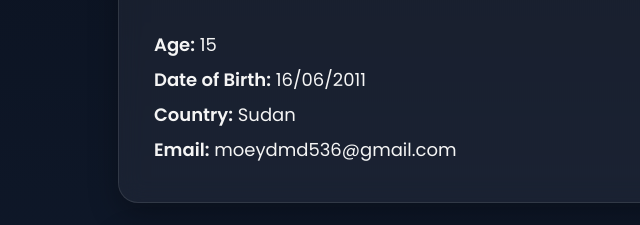
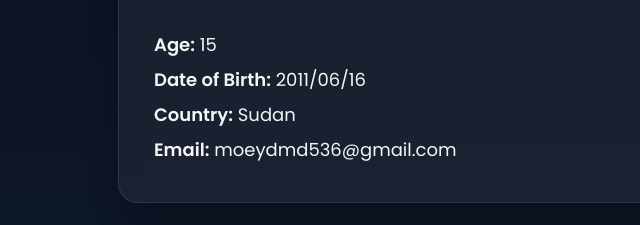
Before and after one commit to MOEYDMD/Glitch-404, a plain HTML site: page index.html in a window 1280 px wide. Shown: the part 199-424 px from the top of the page, 72-712 px from the left. Drawn offline with Linux system fonts and the light colour scheme.

Commit message:
Update index.html

```diff
--- a/index.html
+++ b/index.html
@@ -112,7 +112,7 @@ footer{
 
         <div class="info">
             <p><strong>Age:</strong> 15</p>
-            <p><strong>Date of Birth:</strong> 16/06/2011</p>
+            <p><strong>Date of Birth:</strong> 2011/06/16</p>
             <p><strong>Country:</strong> Sudan</p>
             <p><strong>Email:</strong> moeydmd536@gmail.com</p>
         </div>
```
